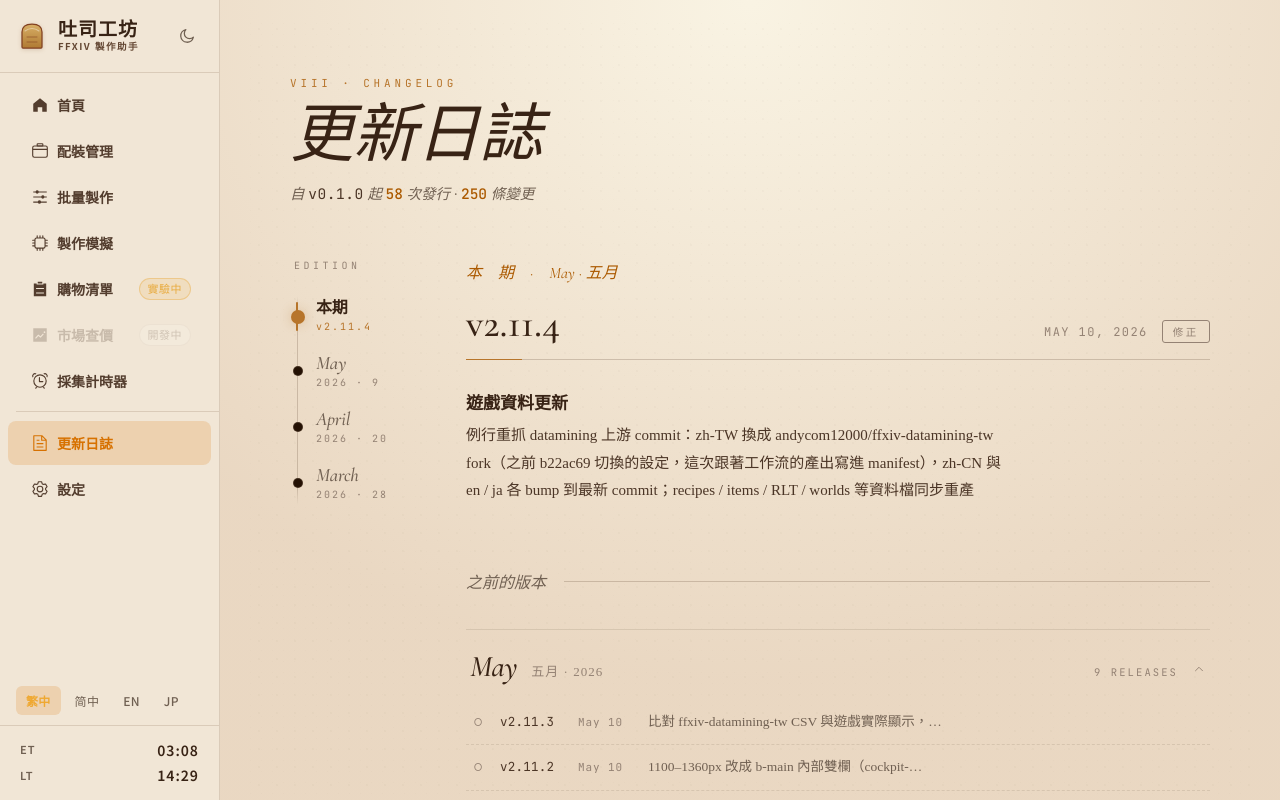
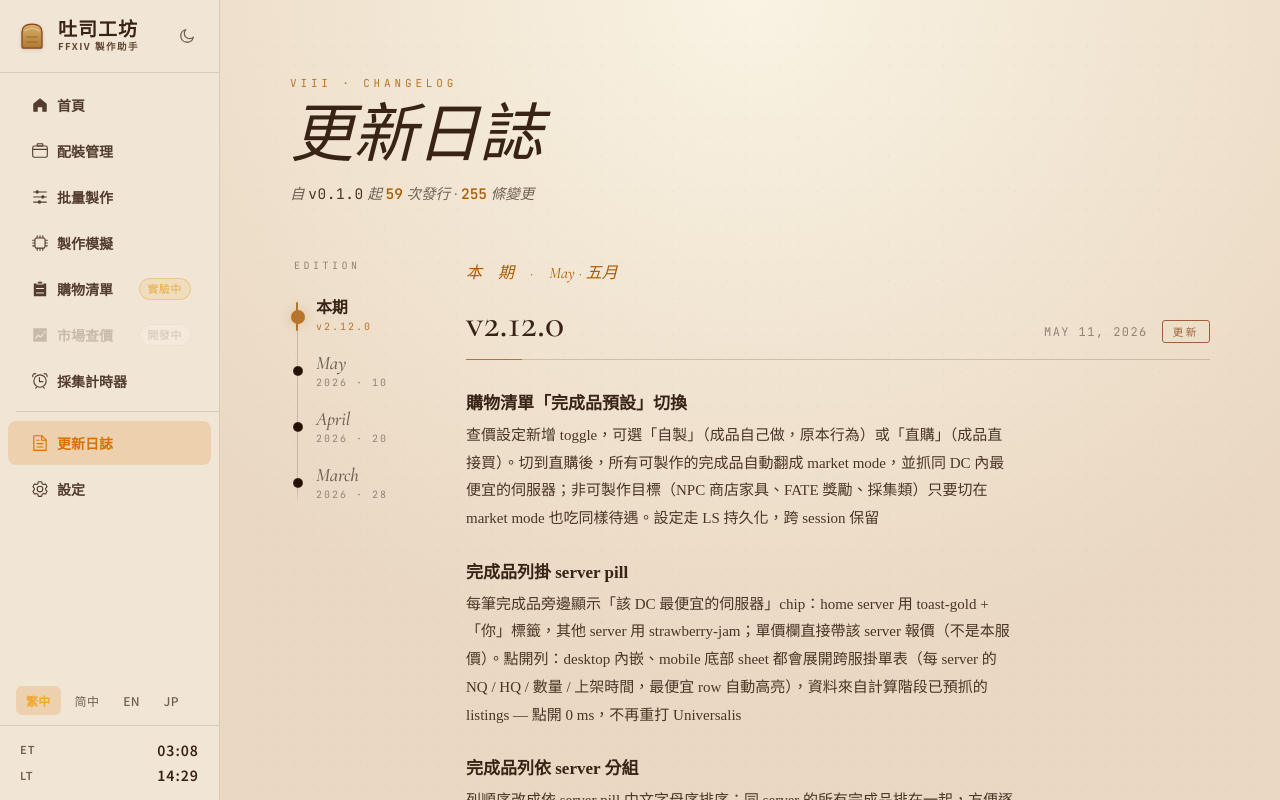
Before and after one commit to andycom12000/ff14-craft-helper, a Vue app: page /#/changelog in a window 1280 px wide. Built offline with nearby package versions, Linux system fonts and the light colour scheme.

Commit message:
docs(changelog): add v2.12.0 entry for 完成品預設「自製/直購」 toggle

```diff
--- a/src/views/ChangelogView.vue
+++ b/src/views/ChangelogView.vue
@@ -17,6 +17,17 @@ interface Highlight {
 }
 
 const changelog: Entry[] = [
+  {
+    version: 'v2.12.0',
+    date: '2026-05-11',
+    highlights: [
+      '【購物清單「完成品預設」切換】查價設定新增 toggle，可選「自製」（成品自己做，原本行為）或「直購」（成品直接買）。切到直購後，所有可製作的完成品自動翻成 market mode，並抓同 DC 內最便宜的伺服器；非可製作目標（NPC 商店家具、FATE 獎勵、採集類）只要切在 market mode 也吃同樣待遇。設定走 LS 持久化，跨 session 保留',
+      '【完成品列掛 server pill】每筆完成品旁邊顯示「該 DC 最便宜的伺服器」chip：home server 用 toast-gold + 「你」標籤，其他 server 用 strawberry-jam；單價欄直接帶該 server 報價（不是本服價）。點開列：desktop 內嵌、mobile 底部 sheet 都會展開跨服掛單表（每 server 的 NQ / HQ / 數量 / 上架時間，最便宜 row 自動高亮），資料來自計算階段已預抓的 listings — 點開 0 ms，不再重打 Universalis',
+      '【完成品列依 server 分組】列順序改成依 server pill 中文字母序排序：同 server 的所有完成品排在一起，方便逐 server 跑採購；沒 pill 的（craft mode、NPC、採集）一律排到最後',
+      '【跨服查價失敗 per-row 重試】單筆 fetch 失敗（CORS / Universalis rate limit）時 row 上顯示「跨服查價失敗 重試」chip，點下去只重打那一筆；retry 中顯示「跨服查價中…」。對齊既有材料 row 「查價失敗 重試」chip 的視覺',
+      '【內部】`useCrossWorldPricing` data / loading 改成 module-scope singleton，bom store 預抓與 BomMarketDetail onMounted 共用同一份快取（dedupe 讓點開列不再重打 API）；新增 watcher 把 composable cache 投影回 bom store 的 cheapest map 與 fetch status，避免 stale failed status；`fetchingCrossWorldIds` 移除（與 composable loading 重複）；`isTarget` 改成 BomDecisionRow 的 prop，砍掉每列 `bom.targets.some()` 的 O(N) reactive scan；`applyTargetDefault` 改成 batch 一次 commit acquisitionMode + node.collapsed 並只跑一次 `recalcFlat`（22 targets 就少 22 次 tree walk）；spec + plan 留底於 `docs/superpowers/specs|plans/2026-05-10-bom-purchase-mode-toggle*`',
+    ],
+  },
   {
     version: 'v2.11.4',
     date: '2026-05-10',
```
